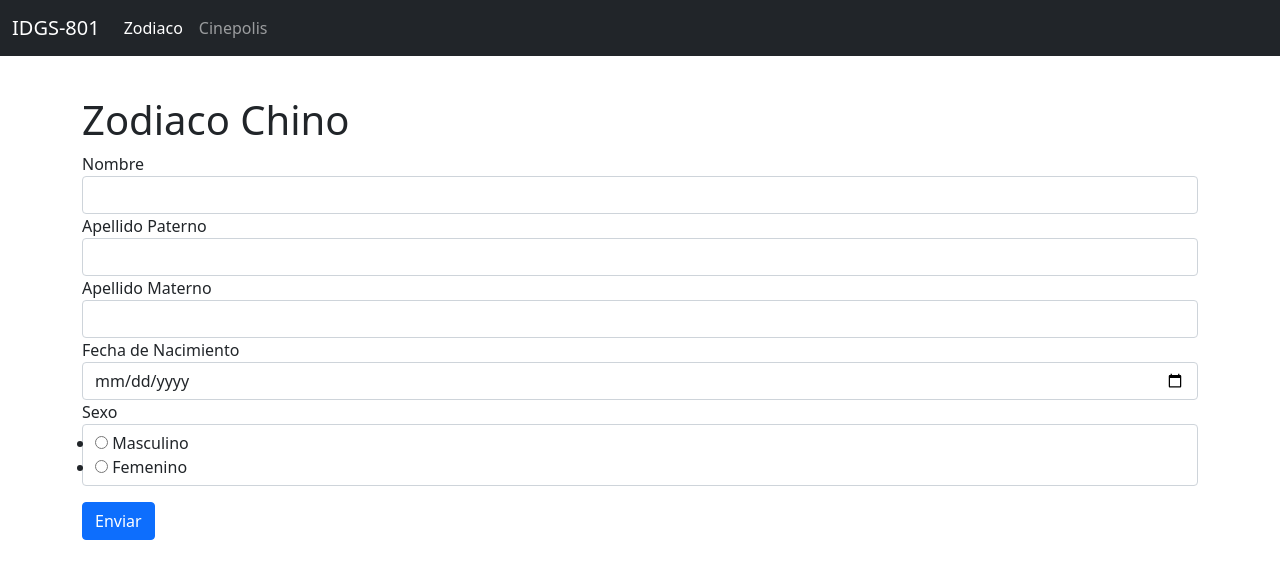
After one commit to IDGS-801-22001049/introFlask, a Flask app: page /zodiaco_chino_2 in a window 1280 px wide. The commit adds this page. Shown: the top 579 px of the page. Run offline with Flask 3, Linux system fonts and the light colour scheme; some libraries are stand-ins or nearby versions.

Commit message:
zodiaco 28/02/2025

```diff
--- a/forms.py
+++ b/forms.py
@@ -3,7 +3,7 @@ from wtforms import StringField, PasswordField, SubmitField, IntegerField, Email
 from wtforms import validators
 
 class UserForm(Form):
-    matricula = IntegerField('matricula', [
+    matricula = StringField('matricula', [
         validators.DataRequired(message='El campo es requerido'),
         validators.Length(min=3, max=10, message='de 3 a 10 caracteres')
     ])
--- a/main.py
+++ b/main.py
@@ -1,16 +1,15 @@
 
-from flask import Flask, render_template, request
+from flask import Flask, flash, redirect, render_template, request
 from datetime import datetime
 from flask_wtf.csrf import CSRFProtect
-import forms
+import forms, zodiaco
+import os
 from flask import flash
 from flask import g
 
 app = Flask(__name__)
-app.config['SECRET_KEY'] = '1234'
+app.secret_key = b'_5#y2L"F4Q8z\n\xec]/'
 csrf = CSRFProtect(app)
-
-app = Flask(__name__)
 
 @app.route('/')
 def index():
@@ -143,6 +142,7 @@ def zodiaco_chino():
     return render_template('zodiaco_chino.html')
 
 @app.route('/resultado_zodiaco', methods=['POST'])
+@csrf.exempt
 def resultado_zodiaco():
     nombre = request.form.get('nombre')
     appellidoPaterno = request.form.get('appellidoPaterno')
@@ -171,8 +171,8 @@ def resultado_zodiaco():
     return render_template('resultado_zodiaco.html', nombre=nombre, appellidoPaterno=appellidoPaterno, appellidoMaterno=appellidoMaterno, edad=edad,
                            signo_chino=signo_chino, imagen_signo=imagen_signo, sexo=sexo)
 
-
 @app.route('/alumnos', methods=['GET', 'POST'])
+@csrf.exempt
 def alumnos():
 
     mat=''
@@ -207,7 +207,45 @@ def after_request(response):
     return response
 
 
+@app.route('/zodiaco_chino_2', methods=['GET', 'POST'])
+@csrf.exempt
+def zodiaco_chino_2():
+
+    nombre = ''
+    apellido_paterno = ''
+    apellido_materno = ''
+    fecha_nacimiento = ''
+    sexo = ''
+
+    form = zodiaco.ZodiacoChinoForm(request.form)
+    if request.method == 'POST' and form.validate():
+        nombre = form.nombre.data
+        apellido_paterno = form.apellido_paterno.data
+        apellido_materno = form.apellido_materno.data
+        fecha_nacimiento = form.fecha_nacimiento.data
+        sexo = form.sexo.data
+
+        dia = fecha_nacimiento.day
+        mes = fecha_nacimiento.month
+        ano = fecha_nacimiento.year
+
+        fecha_actual = datetime.now()
+        edad = fecha_actual.year - ano
+        if (fecha_actual.month, fecha_actual.day) < (mes, dia):
+            edad -= 1
+
+        signos_chinos = ["Rata", "Buey", "Tigre", "Conejo", "Dragón", "Serpiente",
+                         "Caballo", "Cabra", "Mono", "Gallo", "Perro", "Cerdo"]
+        signo_chino = signos_chinos[(ano - 1900) % 12]
+
+        imagen_signo = f"{signo_chino.lower()}.jpg"
+
+        flash("Información procesada correctamente")
+        return render_template('resultado_zodiaco_2.html', nombre=nombre, apellido_paterno=apellido_paterno,
+                               apellido_materno=apellido_materno, edad=edad, signo_chino=signo_chino,
+                               imagen_signo=imagen_signo, sexo=sexo)
+
+    return render_template('zodiaco_chino_2.html', form=form)
 
 if __name__ == "__main__":
-    csrf.init_app(app)
     app.run(debug=True, port=3000)
--- a/templates/_macros.html
+++ b/templates/_macros.html
@@ -1,15 +1,18 @@
-{%macro datos(name, placeholder,type='text')%}
-
-<p><input name="{{name}}" , type="{{type}}" placeholder="{{placeholder}}" /></p>
-
-{%endmacro%} {%macro camposNuevos(field) %}
-<td>{{field.label}}</td>
-<dd>{{field(**kwargs) | safe}}</dd>
-
-{%if field.errors%}
-<ul>
-  {%for error in field.errors%}
-  <li>{{error}}</li>
-  {%endfor%}
-</ul>
-{%endif%} {%endmacro%}
+{% macro datos(name, placeholder, type='text') %}
+<p>
+  <input name="{{ name }}" type="{{ type }}" placeholder="{{ placeholder }}" />
+</p>
+{% endmacro %} {% macro camposNuevos(field) %}
+<div class="form-group">
+  {{ field.label }} {{ field(class="form-control", **kwargs) | safe }} {% if
+  field.errors %}
+  <div class="text-danger">
+    <ul>
+      {% for error in field.errors %}
+      <li>{{ error }}</li>
+      {% endfor %}
+    </ul>
+  </div>
+  {% endif %}
+</div>
+{% endmacro %}
--- /dev/null
+++ b/templates/zodiaco_chino_2.html
@@ -0,0 +1,65 @@
+<!DOCTYPE html>
+<html lang="es">
+  <head>
+    <meta charset="UTF-8" />
+    <meta name="viewport" content="width=device-width, initial-scale=1.0" />
+    <title>Zodiaco Chino</title>
+    <link
+      href="https://cdn.jsdelivr.net/npm/bootstrap@5.0.2/dist/css/bootstrap.min.css"
+      rel="stylesheet"
+    />
+  </head>
+  <body>
+    <nav class="navbar navbar-expand-lg navbar-dark bg-dark fixed-top">
+      <div class="container-fluid">
+        <a class="navbar-brand" href="#">IDGS-801</a>
+        <button
+          class="navbar-toggler"
+          type="button"
+          data-bs-toggle="collapse"
+          data-bs-target="#navbarNav"
+          aria-controls="navbarNav"
+          aria-expanded="false"
+          aria-label="Toggle navigation"
+        >
+          <span class="navbar-toggler-icon"></span>
+        </button>
+        <div class="collapse navbar-collapse" id="navbarNav">
+          <ul class="navbar-nav">
+            <li class="nav-item">
+              <a
+                class="nav-link active"
+                aria-current="page"
+                href="/zodiaco_chino_2"
+              >
+                <i class="bi bi-house"></i> Zodiaco
+              </a>
+            </li>
+            <li class="nav-item">
+              <a class="nav-link" href="/cinepolis">
+                <i class="bi bi-person"></i> Cinepolis
+              </a>
+            </li>
+          </ul>
+        </div>
+      </div>
+    </nav>
+    <br />
+    <br />
+    <div class="container mt-5">
+      <h1>Zodiaco Chino</h1>
+      <form action="/zodiaco_chino_2" method="post" novalidate>
+        {{form.csrf_token}}
+        <input type="hidden" name="csrf_token" value="{{csrf_token()}}" />
+        {% import '_macros.html' as macros %} {{
+        macros.camposNuevos(form.nombre, class="form-control") }} {{
+        macros.camposNuevos(form.apellido_paterno, class="form-control") }} {{
+        macros.camposNuevos(form.apellido_materno, class="form-control") }} {{
+        macros.camposNuevos(form.fecha_nacimiento, class="form-control") }} {{
+        macros.camposNuevos(form.sexo, class="form-control") }}
+
+        <button type="submit" class="btn btn-primary">Enviar</button>
+      </form>
+    </div>
+  </body>
+</html>
--- /dev/null
+++ b/zodiaco.py
@@ -0,0 +1,23 @@
+from wtforms import Form
+from wtforms import StringField, DateField, RadioField
+from wtforms import validators
+
+class ZodiacoChinoForm(Form):
+    nombre = StringField('Nombre', [
+        validators.DataRequired(message='El campo es requerido'),
+        validators.Length(min=3, max=20, message='de 3 a 20 caracteres')
+    ])
+    apellido_paterno = StringField('Apellido Paterno', [
+        validators.DataRequired(message='El campo es requerido'),
+        validators.Length(min=3, max=20, message='de 3 a 20 caracteres')
+    ])
+    apellido_materno = StringField('Apellido Materno', [
+        validators.DataRequired(message='El campo es requerido'),
+        validators.Length(min=3, max=20, message='de 3 a 20 caracteres')
+    ])
+    fecha_nacimiento = DateField('Fecha de Nacimiento', format='%Y-%m-%d', validators=[
+        validators.DataRequired(message='El campo es requerido')
+    ])
+    sexo = RadioField('Sexo', choices=[('Masculino', 'Masculino'), ('Femenino', 'Femenino')], validators=[
+        validators.DataRequired(message='El campo es requerido')
+    ])
```
Also changed, not shown: templates/Alumnos.html (+13 -12 lines), templates/layout_2.html (+40 -26 lines), templates/resultado_zodiaco_2.html (added, +28 -0 lines).
